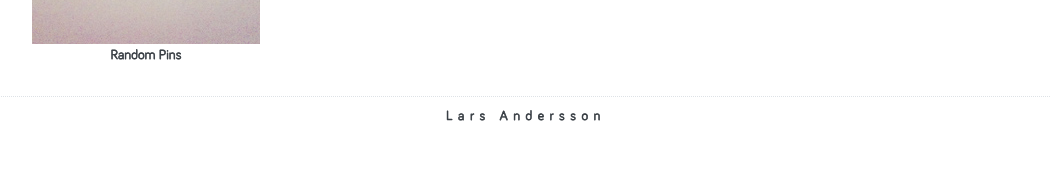
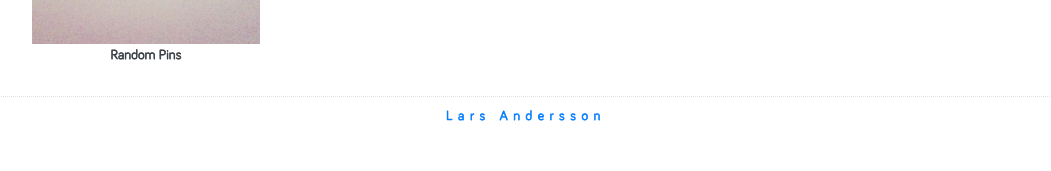
Before and after one commit to babaganosch/sausageclothing, a Jekyll site: the page built from index.md, in a window 1280 px wide. Shown: the part 2054-2225 px from the top of the page, without its empty margins (114-1165 px from the left). Built offline with Jekyll 4.4.1, drawn with Linux system fonts in a browser that asks for light colours; nearby versions of some CDN libraries.

Commit message:
link black

```diff
--- a/_layouts/about.html
+++ b/_layouts/about.html
@@ -78,7 +78,7 @@
 
                 <!-- FOOTER -->
                 <div class="col-12 mt-3 border-top border-left-0 border-right-0 border-bottom-0 text-center" style="border-style: dotted !important;">
-                    <p class="mt-2 mb-5" style="letter-spacing: 0.4em"><a class="text-dark" href="https://larsandersson.info">Lars Andersson</a></p>
+                    <p class="mt-2 mb-5" style="letter-spacing: 0.4em"><a class="text-black" href="https://larsandersson.info">Lars Andersson</a></p>
                 </div>
 
             </div>
--- a/_layouts/contact.html
+++ b/_layouts/contact.html
@@ -53,7 +53,7 @@
 
                 <!-- FOOTER -->
                 <div class="col-12 mt-3 border-top border-left-0 border-right-0 border-bottom-0 text-center" style="border-style: dotted !important;">
-                    <p class="mt-2 mb-5" style="letter-spacing: 0.4em"><a class="text-dark" href="https://larsandersson.info">Lars Andersson</a></p>
+                    <p class="mt-2 mb-5" style="letter-spacing: 0.4em"><a class="text-black" href="https://larsandersson.info">Lars Andersson</a></p>
                 </div>
 
             </div>
--- a/_layouts/front.html
+++ b/_layouts/front.html
@@ -63,7 +63,7 @@
 
                 <!-- FOOTER -->
                 <div class="col-12 mt-3 border-top border-left-0 border-right-0 border-bottom-0 text-center" style="border-style: dotted !important;">
-                    <p class="mt-2 mb-5" style="letter-spacing: 0.4em"><a class="text-dark" href="https://larsandersson.info">Lars Andersson</a></p>
+                    <p class="mt-2 mb-5" style="letter-spacing: 0.4em"><a class="text-black" href="https://larsandersson.info">Lars Andersson</a></p>
                 </div>
 
             </div>
--- a/_layouts/view.html
+++ b/_layouts/view.html
@@ -61,7 +61,7 @@
 
                 <!-- FOOTER -->
                 <div class="col-12 mt-3 border-top border-left-0 border-right-0 border-bottom-0 text-center" style="border-style: dotted !important;">
-                    <p class="mt-2 mb-5" style="letter-spacing: 0.4em"><a class="text-dark" href="https://larsandersson.info">Lars Andersson</a></p>
+                    <p class="mt-2 mb-5" style="letter-spacing: 0.4em"><a class="text-black" href="https://larsandersson.info">Lars Andersson</a></p>
                 </div>
 
             </div>
```
Also changed, not shown: 2 other files.
